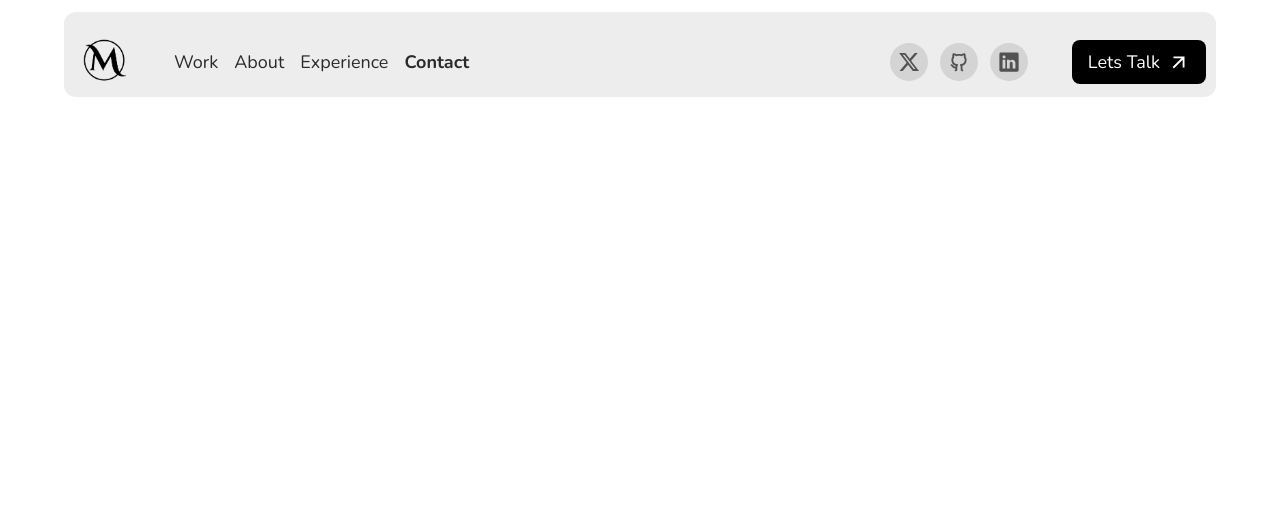
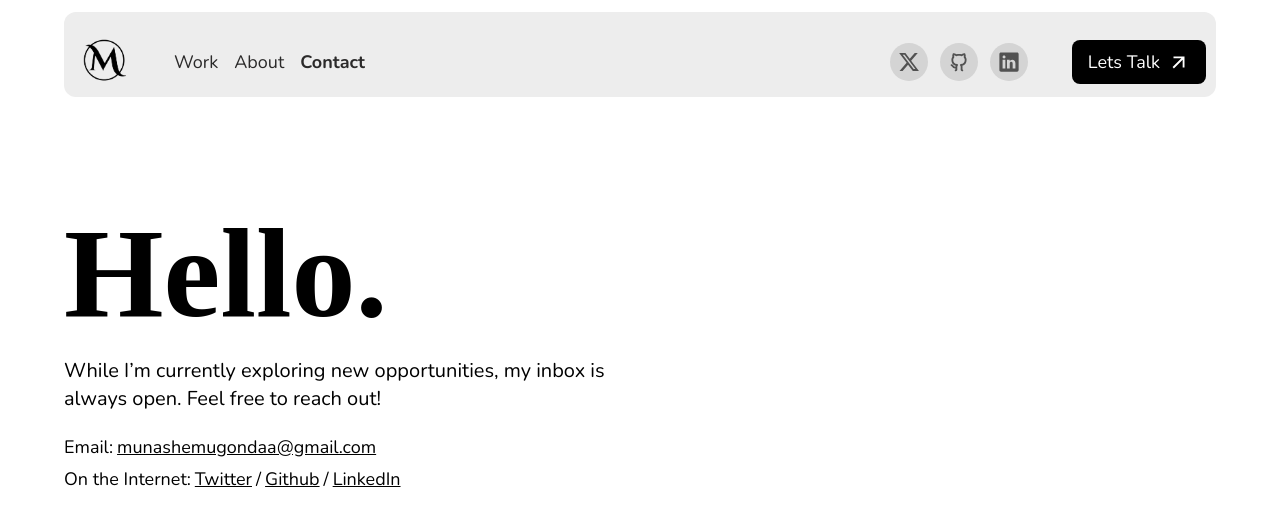
Before and after one commit to munashex/Portfolio_site, a React (Vite) app: page /contact in a window 1280 px wide. Shown: the top 526 px of the page. Built offline with nearby package versions, Linux system fonts and the light colour scheme; a web font is replaced by a local one; what tailwindcss-animated would draw is missing.

Commit message:
done with contact page

```diff
--- a/src/App.tsx
+++ b/src/App.tsx
@@ -3,6 +3,7 @@ import Home from './pages/Home'
 import { BrowserRouter as Router, Routes, Route } from "react-router-dom"
 import About from './pages/About'
 import Work from './pages/Work'
+import Contact from './pages/Contact'
 
 const App = () => {
 
@@ -14,6 +15,7 @@ const App = () => {
         <Route path="/" element={<Home/>}/>
         <Route path="/about" element={<About/>}/>
         <Route path="/work" element={<Work/>}/>
+        <Route path="/contact" element={<Contact/>}/>
       </Routes>
      </Router>
     </div>
--- a/src/components/Navbar.tsx
+++ b/src/components/Navbar.tsx
@@ -17,7 +17,7 @@ const location = useLocation()
 
 const navlinks = [
     {name: "Work", url: "/work"}, {name: "About", url: "/about"},
-    {name: "Experience", url: "/experience"}, {name: "Contact", url: "/contact"}
+     {name: "Contact", url: "/contact"}
      ]
 
     return (
--- /dev/null
+++ b/src/pages/Contact.tsx
@@ -0,0 +1,34 @@
+
+
+const Contact = () => {
+
+    return (
+        <div className="w-full h-screen">
+
+            <div className="mt-20 lg:mt-28 space-y-5">
+            <h1 className="text-5xl font-bold font-shantell md:text-7xl lg:text-9xl">Hello.</h1>
+            <h1 className="text-lg lg:max-w-xl lg:text-xl">While I’m currently exploring new opportunities, my inbox is always open. Feel free to reach out!</h1>
+
+             <div className="flex flex-col gap-1">
+              <h1 className="inline-flex items-center gap-1 text-lg">
+               Email:
+               <a href="mailto:munashemugondaa@gmail.com" className="underline  hover:font-bold">munashemugondaa@gmail.com</a>
+              </h1>
+
+              <h1 className="inline-flex items-center gap-1 text-lg">
+                On the Internet:
+                <a href="https://x.com/Munashe8" className="underline  hover:font-bold">Twitter</a>
+                <span>/</span>
+                <a href="https://github.com/munashex" className="underline  hover:font-bold">Github</a>
+                <span>/</span>
+                <a href="https://www.linkedin.com/in/munashe-madhuna-99676a210/" className="underline  hover:font-bold">LinkedIn</a>
+              </h1>
+
+            </div>
+            </div>
+
+        </div>
+    )
+}
+
+export default Contact
```
